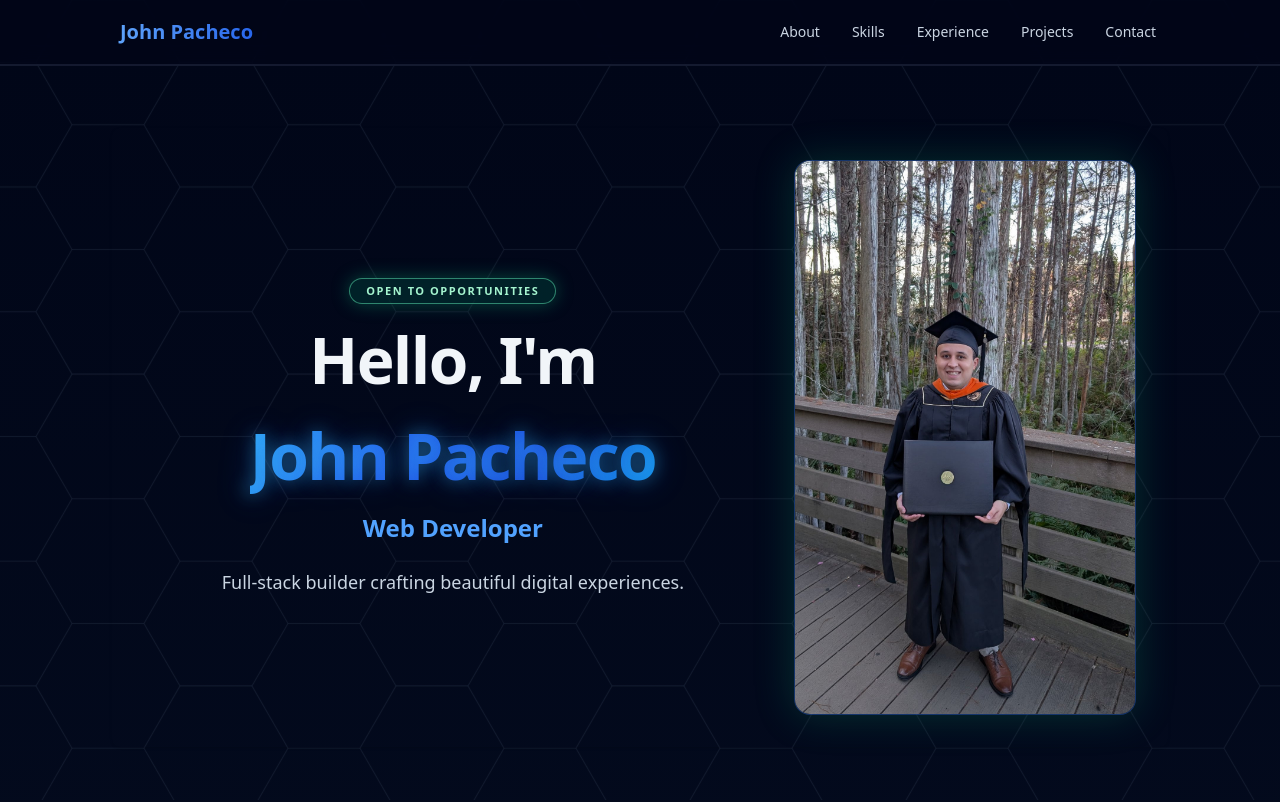
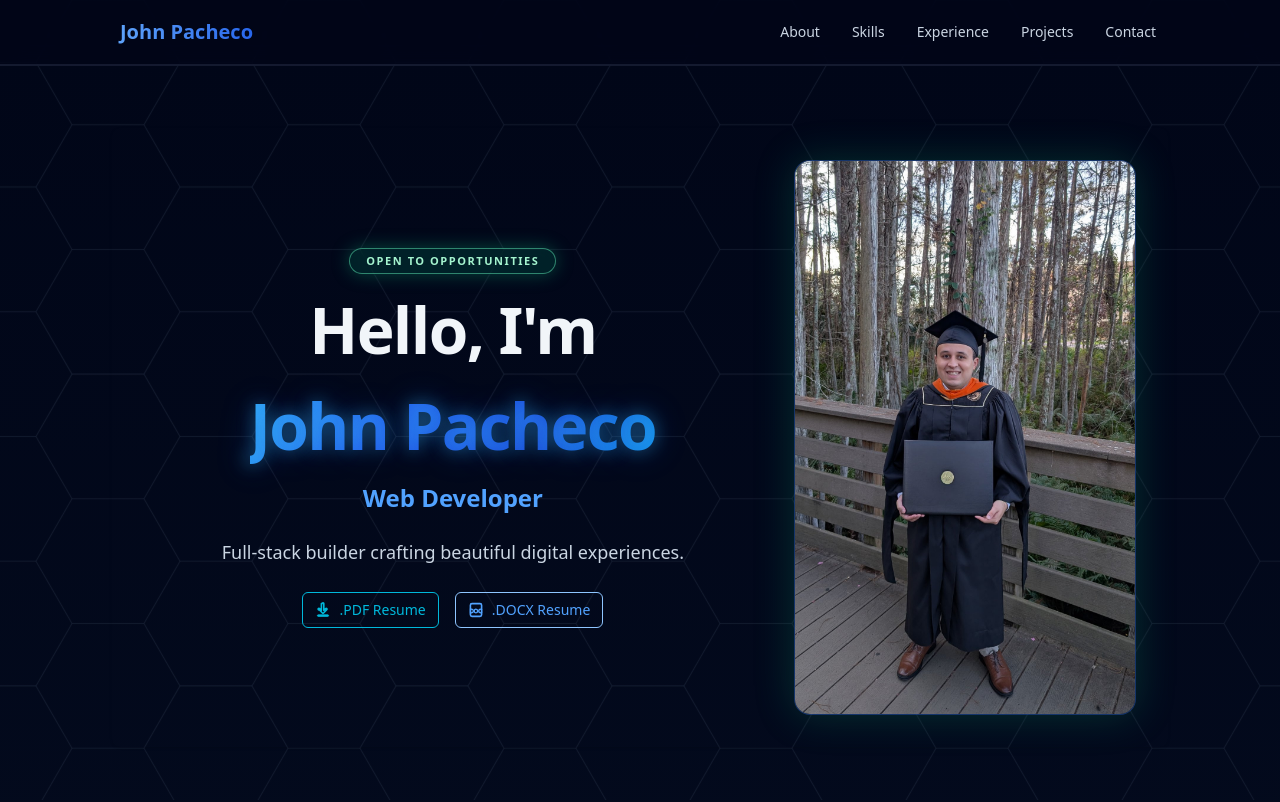
Before and after one commit to JPacheco35/portfolio, a React (Vite) app: page / in a window 1280 px wide. Shown: the top 802 px of the page. Built offline with nearby package versions, Linux system fonts and the light colour scheme; no server answers.

Commit message:
add: .pdf & .docx resume buttons in HeroSection.tsx

```diff
--- a/src/components/HeroSection.tsx
+++ b/src/components/HeroSection.tsx
@@ -19,6 +19,8 @@ const isLookingForOpportunities = true
 const heroRoles = [
   'Web Developer',
   'Frontend Engineer',
+  'Fullstack Developer',
+  'Database Administrator',
   'Problem Solver',
   'Lifelong Learner',
   'Creative Thinker',
@@ -31,7 +33,9 @@ const heroRoles = [
 ]
 
 // hero description
-const HERO_DESCRIPTIONS = ['Full-stack builder crafting beautiful digital experiences.',]
+const HERO_DESCRIPTIONS = [
+    'Full-stack builder crafting beautiful digital experiences.'
+,]
 
 export function HeroSection() {
   // keep track of what's been typed so far
@@ -102,10 +106,30 @@ export function HeroSection() {
                   deletingSpeedMs={30}
                 />
               </p>
+
+              {/* Resume download buttons */}
+              <div className="flex flex-col sm:flex-row gap-4 mt-6 justify-center items-center">
+                <a
+                  href="/JohnPacheco_Resume.pdf"
+                  download
+                  className="inline-flex items-center gap-2 border border-cyan-500 text-cyan-500 hover:bg-cyan-100 hover:text-cyan-700 focus-visible:ring-2 focus-visible:ring-cyan-400 rounded-md text-sm font-medium transition-all duration-200 h-9 px-3 hover:scale-105 focus:scale-105"
+                >
+                  <svg xmlns="http://www.w3.org/2000/svg" fill="none" viewBox="0 0 20 20" className="w-4 h-4" stroke="currentColor"><path strokeLinecap="round" strokeLinejoin="round" strokeWidth="2" d="M9 2a1 1 0 0 1 2 0v8.586l2.293-2.293a1 1 0 1 1 1.414 1.414l-4 4a1 1 0 0 1-1.414 0l-4-4A1 1 0 1 1 5.707 8.293L8 10.586V2z" /><rect x="3" y="16" width="14" height="2" rx="1" fill="currentColor" /></svg>
+                  .PDF Resume
+                </a>
+                <a
+                  href="/JohnPacheco_Resume.docx"
+                  download
+                  className="inline-flex items-center gap-2 border border-blue-300 text-blue-400 hover:bg-blue-100 hover:text-blue-600 focus-visible:ring-2 focus-visible:ring-blue-300 rounded-md text-sm font-medium transition-all duration-200 h-9 px-3 hover:scale-105 focus:scale-105"
+                >
+                  <svg xmlns="http://www.w3.org/2000/svg" fill="none" viewBox="0 0 20 20" className="w-4 h-4" stroke="currentColor"><rect x="3" y="2" width="14" height="16" rx="2" stroke="currentColor" strokeWidth="2" fill="none"/><text x="10" y="14" textAnchor="middle" fontSize="7" fill="currentColor" fontFamily="Arial, sans-serif">DOC</text></svg>
+                  .DOCX Resume
+                </a>
+              </div>
             </div>
 
             {/*portrait image of me*/}
-            <div className="w-full max-w-[280px] md:max-w-[320px] lg:max-w-[360px]">
+            <div className="w-full max-w-70 md:max-w-[320px] lg:max-w-90">
               {/*<img*/}
               {/*  src={portraitPlaceholder}*/}
               {/*  alt="Portrait placeholder"*/}
```
Also changed, not shown: 2 other files (tests, documents, lock files or other folders).
